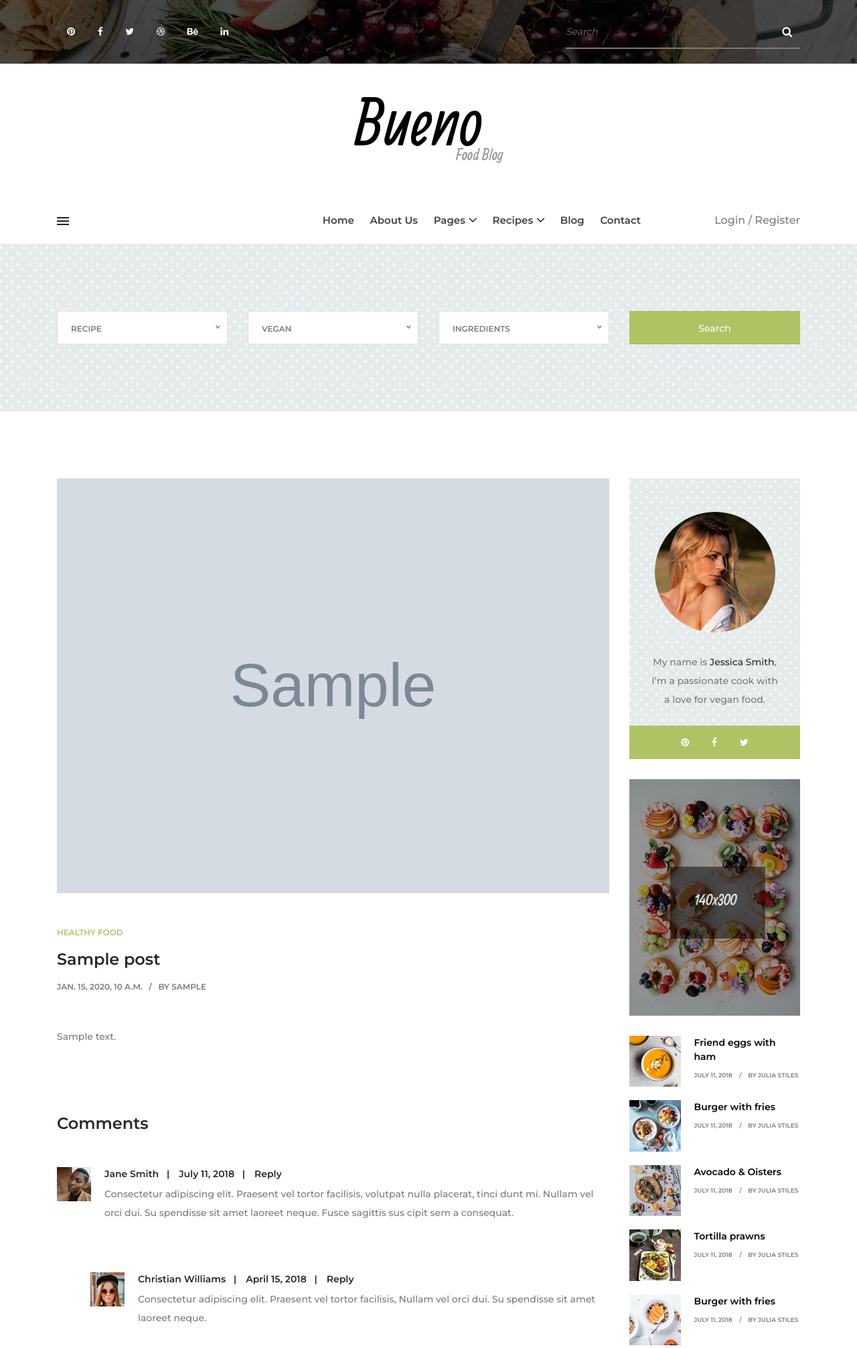
After one commit to raresrusu38/food_blog, a Django app: page /detail/1/ in a window 1280 px wide. The commit adds this page. Shown: the top 2012 px of the page at 67% size. Run offline with Django 3.2, Linux system fonts and the light colour scheme; tables that the repository leaves empty hold one stand-in row (values such as "Sample post"); grey boxes marked "Sample" are stand-in pictures; some libraries are stand-ins or nearby versions; some web fonts are replaced.

Commit message:
added post-detail page

```diff
--- a/src/posts/urls.py
+++ b/src/posts/urls.py
@@ -1,8 +1,9 @@
 from django.urls import path
-from .views import IndexView
+from .views import IndexView, PostDetail
 
 app_name = "posts"
 
 urlpatterns = [
     path('', IndexView.as_view(), name='home'),
+    path('detail/<int:pk>/', PostDetail.as_view(), name='post-detail'),
 ]
--- a/src/posts/views.py
+++ b/src/posts/views.py
@@ -1,6 +1,6 @@
 from django.shortcuts import render
 from .models import Post
-from django.views.generic import ListView
+from django.views.generic import ListView, DetailView
 
 # Create your views here.
 
@@ -13,3 +13,14 @@ class IndexView(ListView):
     def get_context_data(self, *, object_list=None, **kwargs):
         context = super(IndexView, self).get_context_data(**kwargs)
         return context
+
+
+class PostDetail(DetailView):
+    template_name = 'posts/post-detail.html'
+    model = Post
+    context_object_name = 'single'
+
+
+    def get_context_data(self, **kwargs):
+        context = super(PostDetail, self).get_context_data(**kwargs)
+        return context
--- a/src/templates/posts/index.html
+++ b/src/templates/posts/index.html
@@ -323,7 +323,7 @@
                     <!-- Blog Content -->
                     <div class="blog-content">
                         <a href="#" class="post-tag">The Best</a>
-                        <a href="#" class="post-title">{{ post.title }}</a>
+                        <a href="{% url 'posts:post-detail' pk=post.pk %}" class="post-title">{{ post.title }}</a>
                         <div class="post-meta">
                             <a href="#" class="post-date">{{ post.publishing_date }}</a>
                             <a href="#" class="post-author">By {{ post.user.username }}</a>
--- /dev/null
+++ b/src/templates/posts/post-detail.html
@@ -0,0 +1,425 @@
+{% extends 'base.html' %}
+{% load static %}
+
+{% block content %}
+
+<!-- ##### Treading Post Area Start ##### -->
+<div class="treading-post-area" id="treadingPost">
+    <div class="close-icon">
+        <i class="fa fa-times"></i>
+    </div>
+
+    <h4>Treading Post</h4>
+
+    <!-- Single Blog Post -->
+    <div class="single-blog-post style-1 d-flex flex-wrap mb-30">
+        <!-- Blog Thumbnail -->
+        <div class="blog-thumbnail">
+            <img src="{% static 'img/bg-img/9.jpg' %}" alt="">
+        </div>
+        <!-- Blog Content -->
+        <div class="blog-content">
+            <a href="#" class="post-tag">The Best</a>
+            <a href="#" class="post-title">Friend eggs with ham</a>
+            <div class="post-meta">
+                <a href="#" class="post-date">July 11, 2018</a>
+                <a href="#" class="post-author">By Julia Stiles</a>
+            </div>
+        </div>
+    </div>
+
+    <!-- Single Blog Post -->
+    <div class="single-blog-post style-1 d-flex flex-wrap mb-30">
+        <!-- Blog Thumbnail -->
+        <div class="blog-thumbnail">
+            <img src="{% static 'img/bg-img/10.jpg' %}" alt="">
+        </div>
+        <!-- Blog Content -->
+        <div class="blog-content">
+            <a href="#" class="post-tag">The Best</a>
+            <a href="#" class="post-title">Mushrooms with pork chop</a>
+            <div class="post-meta">
+                <a href="#" class="post-date">July 11, 2018</a>
+                <a href="#" class="post-author">By Julia Stiles</a>
+            </div>
+        </div>
+    </div>
+
+    <!-- Single Blog Post -->
+    <div class="single-blog-post style-1 d-flex flex-wrap mb-30">
+        <!-- Blog Thumbnail -->
+        <div class="blog-thumbnail">
+            <img src="{% static 'img/bg-img/11.jpg' %}" alt="">
+        </div>
+        <!-- Blog Content -->
+        <div class="blog-content">
+            <a href="#" class="post-tag">The Best</a>
+            <a href="#" class="post-title">Birthday cake with chocolate</a>
+            <div class="post-meta">
+                <a href="#" class="post-date">July 11, 2018</a>
+                <a href="#" class="post-author">By Julia Stiles</a>
+            </div>
+        </div>
+    </div>
+
+    <!-- Single Blog Post -->
+    <div class="single-blog-post style-1 d-flex flex-wrap mb-30">
+        <!-- Blog Thumbnail -->
+        <div class="blog-thumbnail">
+            <img src="{% static 'img/bg-img/9.jpg' %}" alt="">
+        </div>
+        <!-- Blog Content -->
+        <div class="blog-content">
+            <a href="#" class="post-tag">The Best</a>
+            <a href="#" class="post-title">Friend eggs with ham</a>
+            <div class="post-meta">
+                <a href="#" class="post-date">July 11, 2018</a>
+                <a href="#" class="post-author">By Julia Stiles</a>
+            </div>
+        </div>
+    </div>
+
+    <!-- Single Blog Post -->
+    <div class="single-blog-post style-1 d-flex flex-wrap mb-30">
+        <!-- Blog Thumbnail -->
+        <div class="blog-thumbnail">
+            <img src="{% static 'img/bg-img/10.jpg' %}" alt="">
+        </div>
+        <!-- Blog Content -->
+        <div class="blog-content">
+            <a href="#" class="post-tag">The Best</a>
+            <a href="#" class="post-title">Mushrooms with pork chop</a>
+            <div class="post-meta">
+                <a href="#" class="post-date">July 11, 2018</a>
+                <a href="#" class="post-author">By Julia Stiles</a>
+            </div>
+        </div>
+    </div>
+
+    <!-- Single Blog Post -->
+    <div class="single-blog-post style-1 d-flex flex-wrap mb-30">
+        <!-- Blog Thumbnail -->
+        <div class="blog-thumbnail">
+            <img src="{% static 'img/bg-img/11.jpg' %}" alt="">
+        </div>
+        <!-- Blog Content -->
+        <div class="blog-content">
+            <a href="#" class="post-tag">The Best</a>
+            <a href="#" class="post-title">Birthday cake with chocolate</a>
+            <div class="post-meta">
+                <a href="#" class="post-date">July 11, 2018</a>
+                <a href="#" class="post-author">By Julia Stiles</a>
+            </div>
+        </div>
+    </div>
+</div>
+<!-- ##### Treading Post Area End ##### -->
+
+<!-- ##### Search Area Start ##### -->
+<div class="bueno-search-area section-padding-100-0 pb-70 bg-img"
+    style="background-image: url(static/img/core-img/pattern.png);">
+    <div class="container">
+        <div class="row">
+            <div class="col-12">
+                <form action="#" method="post">
+                    <div class="row">
+                        <div class="col-12 col-sm-6 col-lg-3">
+                            <div class="form-group mb-30">
+                                <select class="form-control" id="recipe">
+                                    <option value="">Recipe</option>
+                                    <option value="">Recipe 1</option>
+                                    <option value="">Recipe 2</option>
+                                    <option value="">Recipe 3</option>
+                                    <option value="">Recipe 4</option>
+                                </select>
+                            </div>
+                        </div>
+
+                        <div class="col-12 col-sm-6 col-lg-3">
+                            <div class="form-group mb-30">
+                                <select class="form-control" id="vegan">
+                                    <option value="">Vegan</option>
+                                    <option value="">Vegan 1</option>
+                                    <option value="">Vegan 2</option>
+                                    <option value="">Vegan 3</option>
+                                    <option value="">Vegan 4</option>
+                                </select>
+                            </div>
+                        </div>
+
+                        <div class="col-12 col-sm-6 col-lg-3">
+                            <div class="form-group mb-30">
+                                <select class="form-control" id="ingredients">
+                                    <option value="">Ingredients</option>
+                                    <option value="">Ingredients 1</option>
+                                    <option value="">Ingredients 2</option>
+                                    <option value="">Ingredients 3</option>
+                                    <option value="">Ingredients 4</option>
+                                </select>
+                            </div>
+                        </div>
+                        <div class="col-12 col-sm-6 col-lg-3">
+                            <div class="form-group mb-30">
+                                <button class="btn bueno-btn w-100">Search</button>
+                            </div>
+                        </div>
+                    </div>
+                </form>
+            </div>
+        </div>
+    </div>
+</div>
+<!-- ##### Search Area End ##### -->
+
+<!-- ##### Post Details Area Start ##### -->
+<section class="post-news-area section-padding-100-0 mb-70">
+    <div class="container">
+        <div class="row justify-content-center">
+            <!-- Post Details Content Area -->
+            <div class="col-12 col-lg-8 col-xl-9">
+                <div class="post-details-content mb-100">
+                    <div class="blog-thumbnail mb-50">
+                        <img src="{{ single.image.url }}" alt="">
+                    </div>
+                    <div class="blog-content">
+                        <a href="#" class="post-tag">Healthy Food</a>
+                        <h4 class="post-title">{{ single.title }}</h4>
+                        <div class="post-meta mb-50">
+                            <a href="#" class="post-date">{{ single.publishing_date }}</a>
+                            <a href="#" class="post-author">By {{ single.user.username }}</a>
+                        </div>
+                        <p>{{ single.content }}</p>
+
+                    </div>
+                </div>
+
+                <!-- Comment Area Start -->
+                <div class="comment_area clearfix mb-100">
+                    <h4 class="mb-50">Comments</h4>
+
+                    <ol>
+                        <!-- Single Comment Area -->
+                        <li class="single_comment_area">
+                            <!-- Comment Content -->
+                            <div class="comment-content d-flex">
+                                <!-- Comment Author -->
+                                <div class="comment-author">
+                                    <img src="img/bg-img/32.jpg" alt="author">
+                                </div>
+                                <!-- Comment Meta -->
+                                <div class="comment-meta">
+                                    <div class="d-flex">
+                                        <a href="#" class="post-author">Jane Smith</a>
+                                        <a href="#" class="post-date">July 11, 2018</a>
+                                        <a href="#" class="reply">Reply</a>
+                                    </div>
+                                    <p>Consectetur adipiscing elit. Praesent vel tortor facilisis, volutpat nulla
+                                        placerat, tinci dunt mi. Nullam vel orci dui. Su spendisse sit amet laoreet
+                                        neque. Fusce sagittis sus cipit sem a consequat.</p>
+                                </div>
+                            </div>
+
+                            <ol class="children">
+                                <li class="single_comment_area">
+                                    <!-- Comment Content -->
+                                    <div class="comment-content d-flex">
+                                        <!-- Comment Author -->
+                                        <div class="comment-author">
+                                            <img src="img/bg-img/33.jpg" alt="author">
+                                        </div>
+                                        <!-- Comment Meta -->
+                                        <div class="comment-meta">
+                                            <div class="d-flex">
+                                                <a href="#" class="post-author">Christian Williams</a>
+                                                <a href="#" class="post-date">April 15, 2018</a>
+                                                <a href="#" class="reply">Reply</a>
+                                            </div>
+                                            <p>Consectetur adipiscing elit. Praesent vel tortor facilisis, Nullam
+                                                vel orci dui. Su spendisse sit amet laoreet neque.</p>
+                                        </div>
+                                    </div>
+                                </li>
+                            </ol>
+                        </li>
+
+                        <!-- Single Comment Area -->
+                        <li class="single_comment_area">
+                            <!-- Comment Content -->
+                            <div class="comment-content d-flex">
+                                <!-- Comment Author -->
+                                <div class="comment-author">
+                                    <img src="img/bg-img/32.jpg" alt="author">
+                                </div>
+                                <!-- Comment Meta -->
+                                <div class="comment-meta">
+                                    <div class="d-flex">
+                                        <a href="#" class="post-author">Cris Williams</a>
+                                        <a href="#" class="post-date">July 11, 2018</a>
+                                        <a href="#" class="reply">Reply</a>
+                                    </div>
+                                    <p>Lorem ipsum dolor sit amet, consectetur adipiscing elit. Praesent vel tortor
+                                        facilisis, volutpat nulla placerat, tincidunt mi. Nullam vel orci dui. Su
+                                        spendisse sit amet laoreet neque. Fusce sagittis suscipit.</p>
+                                </div>
+                            </div>
+                        </li>
+                    </ol>
+                </div>
+
+                <div class="post-a-comment-area mb-30 clearfix">
+                    <h4 class="mb-50">Leave a reply</h4>
+
+                    <!-- Reply Form -->
+                    <div class="contact-form-area">
+                        <form action="#" method="post">
+                            <div class="row">
+                                <div class="col-12 col-lg-6">
+                                    <input type="text" class="form-control" id="name" placeholder="Name*">
+                                </div>
+                                <div class="col-12 col-lg-6">
+                                    <input type="email" class="form-control" id="email" placeholder="Email*">
+                                </div>
+                                <div class="col-12">
+                                    <input type="text" class="form-control" id="subject" placeholder="Website">
+                                </div>
+                                <div class="col-12">
+                                    <textarea name="message" class="form-control" id="message" cols="30" rows="10"
+                                        placeholder="Message"></textarea>
+                                </div>
+                                <div class="col-12">
+                                    <button class="btn bueno-btn mt-30" type="submit">Submit Comment</button>
+                                </div>
+                            </div>
+                        </form>
+                    </div>
+                </div>
+            </div>
+
+            <!-- Sidebar Widget -->
+            <div class="col-12 col-sm-9 col-md-6 col-lg-4 col-xl-3">
+                <div class="sidebar-area">
+
+                    <!-- Single Widget Area -->
+                    <div class="single-widget-area author-widget mb-30">
+                        <div class="background-pattern bg-img"
+                            style="background-image: url(img/core-img/pattern2.png);">
+                            <div class="author-thumbnail">
+                                <img src="img/bg-img/23.jpg" alt="">
+                            </div>
+                            <p>My name is <span>Jessica Smith</span>, I’m a passionate cook with a love for vegan
+                                food.</p>
+                        </div>
+                        <div class="social-info">
+                            <a href="#"><i class="fa fa-pinterest" aria-hidden="true"></i></a>
+                            <a href="#"><i class="fa fa-facebook" aria-hidden="true"></i></a>
+                            <a href="#"><i class="fa fa-twitter" aria-hidden="true"></i></a>
+                        </div>
+                    </div>
+
+                    <!-- Single Widget Area -->
+                    <div class="single-widget-area add-widget mb-30">
+                        <img src="img/bg-img/add.png" alt="">
+                    </div>
+
+                    <!-- Single Widget Area -->
+                    <div class="single-widget-area post-widget mb-30">
+                        <!-- Single Post Area -->
+                        <div class="single-post-area d-flex">
+                            <!-- Blog Thumbnail -->
+                            <div class="blog-thumbnail">
+                                <img src="img/bg-img/12.jpg" alt="">
+                            </div>
+                            <!-- Blog Content -->
+                            <div class="blog-content">
+                                <a href="#" class="post-title">Friend eggs with ham</a>
+                                <div class="post-meta">
+                                    <a href="#" class="post-date">July 11, 2018</a>
+                                    <a href="#" class="post-author">By Julia Stiles</a>
+                                </div>
+                            </div>
+                        </div>
+
+                        <!-- Single Post Area -->
+                        <div class="single-post-area d-flex">
+                            <!-- Blog Thumbnail -->
+                            <div class="blog-thumbnail">
+                                <img src="img/bg-img/13.jpg" alt="">
+                            </div>
+                            <!-- Blog Content -->
+                            <div class="blog-content">
+                                <a href="#" class="post-title">Burger with fries</a>
+                                <div class="post-meta">
+                                    <a href="#" class="post-date">July 11, 2018</a>
+                                    <a href="#" class="post-author">By Julia Stiles</a>
+                                </div>
+                            </div>
+                        </div>
+
+                        <!-- Single Post Area -->
+                        <div class="single-post-area d-flex">
+                            <!-- Blog Thumbnail -->
+                            <div class="blog-thumbnail">
+                                <img src="img/bg-img/14.jpg" alt="">
+                            </div>
+                            <!-- Blog Content -->
+                            <div class="blog-content">
+                                <a href="#" class="post-title">Avocado &amp; Oisters</a>
+                                <div class="post-meta">
+                                    <a href="#" class="post-date">July 11, 2018</a>
+                                    <a href="#" class="post-author">By Julia Stiles</a>
+                                </div>
+                            </div>
+                        </div>
+
+                        <!-- Single Post Area -->
+                        <div class="single-post-area d-flex">
+                            <!-- Blog Thumbnail -->
+                            <div class="blog-thumbnail">
+                                <img src="img/bg-img/15.jpg" alt="">
+                            </div>
+                            <!-- Blog Content -->
+                            <div class="blog-content">
+                                <a href="#" class="post-title">Tortilla prawns</a>
+                                <div class="post-meta">
+                                    <a href="#" class="post-date">July 11, 2018</a>
+                                    <a href="#" class="post-author">By Julia Stiles</a>
+                                </div>
+                            </div>
+                        </div>
+
+                        <!-- Single Post Area -->
+                        <div class="single-post-area d-flex">
+                            <!-- Blog Thumbnail -->
+                            <div class="blog-thumbnail">
+                                <img src="img/bg-img/16.jpg" alt="">
+                            </div>
+                            <!-- Blog Content -->
+                            <div class="blog-content">
+                                <a href="#" class="post-title">Burger with fries</a>
+                                <div class="post-meta">
+                                    <a href="#" class="post-date">July 11, 2018</a>
+                                    <a href="#" class="post-author">By Julia Stiles</a>
+                                </div>
+                            </div>
+                        </div>
+                    </div>
+
+                    <!-- Single Widget Area -->
+                    <div class="single-widget-area newsletter-widget mb-30">
+                        <h6>Subscribe to newsletter</h6>
+                        <form action="#" method="post">
+                            <input type="search" name="widget-search" id="widgetSearch" placeholder="E-mail">
+                            <button type="submit" class="btn bueno-btn w-100">Subscribe</button>
+                        </form>
+                        <p>Lorem ipsum dolor sit amet, consectetur adipiscing elit.</p>
+                    </div>
+                </div>
+            </div>
+        </div>
+    </div>
+</section>
+<!-- ##### Post Details Area End ##### -->
+
+{% include 'includes/instagram.html' %}
+
+{% endblock content %}
```
